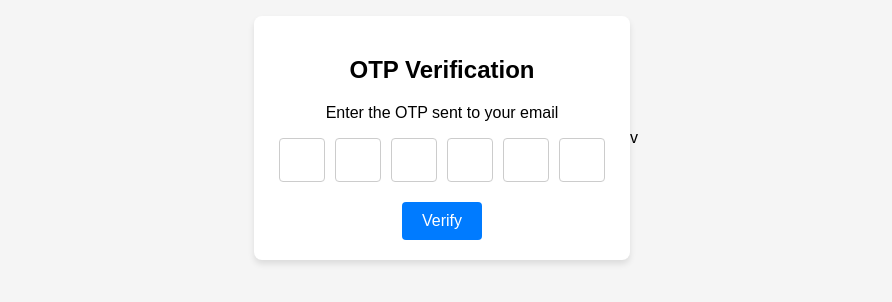
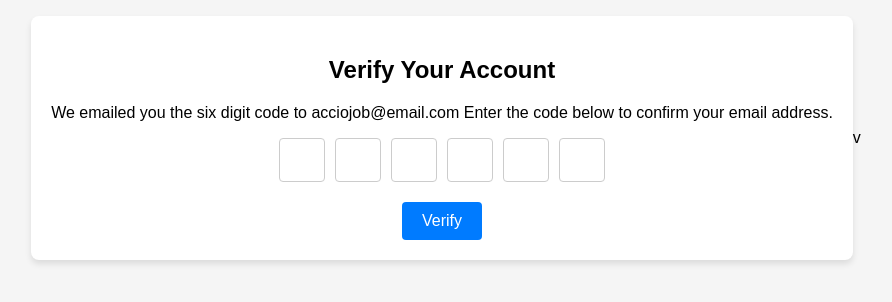
Before and after one commit to acciojob/OTP-Katyani27, a website: page main.html in a window 1280 px wide. Shown: the part 262-564 px from the top of the page, without its empty margins (194-1086 px from the left). Drawn offline with Linux system fonts and the light colour scheme.

Commit message:
created a submission

```diff
--- a/main.html
+++ b/main.html
@@ -8,8 +8,8 @@
 </head>
 <body>
     <div class="otp-container">
-        <h2>OTP Verification</h2>
-        <p>Enter the OTP sent to your email</p>
+        <h2>Verify Your Account</h2>
+        <p>We emailed you the six digit code to acciojob@email.com Enter the code below to confirm your email address.</p>
         <div class="otp-inputs">
             <input type="text" maxlength="1" class="otp-input">
             <input type="text" maxlength="1" class="otp-input">
```
